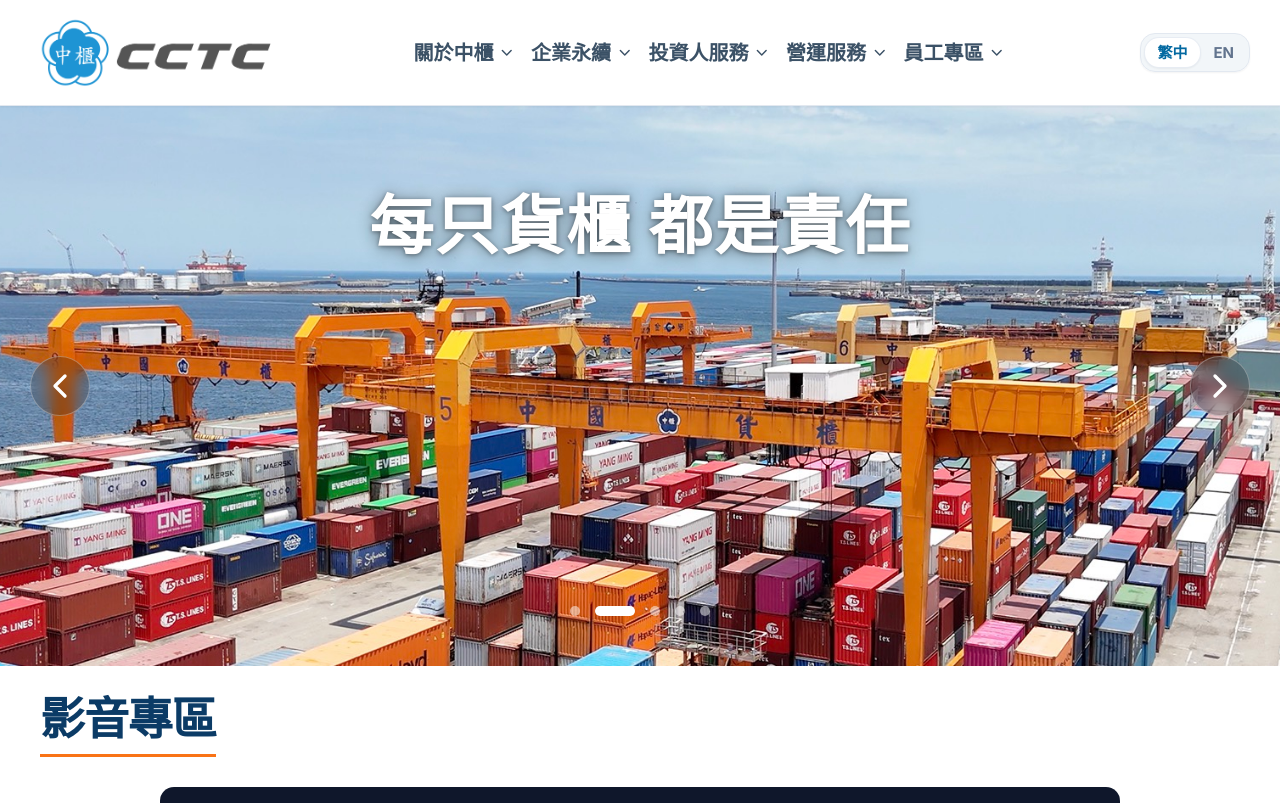
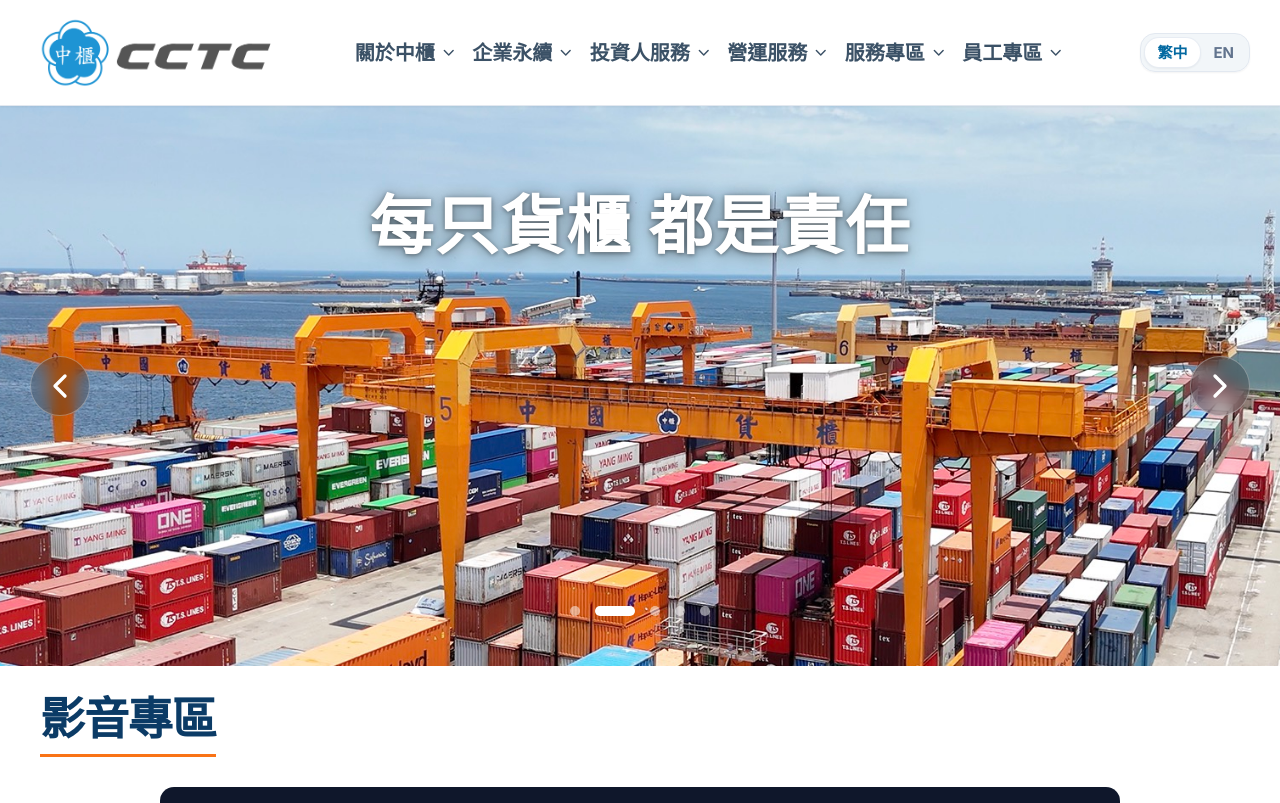
Before and after one commit to jc0630/cctc, a React (Vite) app: page / in a window 1280 px wide. Shown: the top 803 px of the page. Built offline with nearby package versions, Linux system fonts and the light colour scheme; grey boxes are pictures that could not be loaded.

Commit message:
Restore 服務專區 nav menu item to its original position
Co-Authored-By: Claude Sonnet 5 <noreply@anthropic.com>

```diff
--- a/src/components/Header.tsx
+++ b/src/components/Header.tsx
@@ -79,6 +79,18 @@ const NAV_CATEGORIES: NavCategory[] = [
       { labelZh: '基隆碼頭集散站', labelEn: 'Keelung Terminal', sectionId: 'operations' },
       { labelZh: '台中貨櫃集散站', labelEn: 'Taichung Depot', sectionId: 'operations' },
       { labelZh: '高雄貨櫃集散站', labelEn: 'Kaohsiung Depot', sectionId: 'operations' }
+    ]
+  },
+  {
+    id: 'services',
+    labelZh: '服務專區',
+    labelEn: 'Service Center',
+    sectionId: 'services',
+    items: [
+      { labelZh: '櫃動查詢', labelEn: 'Container Tracking', sectionId: 'services' },
+      { labelZh: '船席動態', labelEn: 'Berth Status', sectionId: 'services' },
+      { labelZh: 'LINE BOT', labelEn: 'LINE BOT', sectionId: 'services' },
+      { labelZh: '表單下載', labelEn: 'Document Downloads', sectionId: 'services' }
     ]
   },
   {
```
